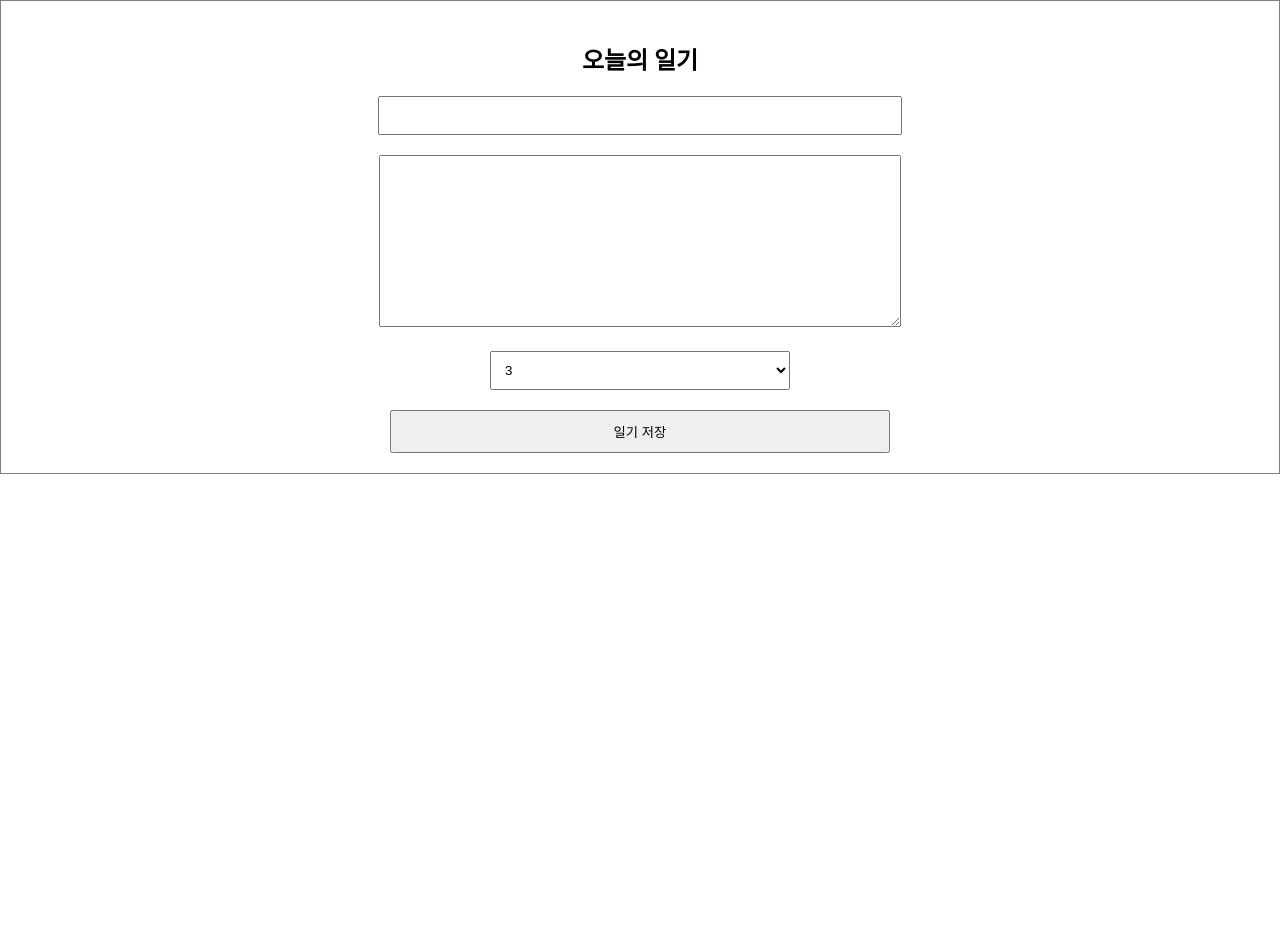
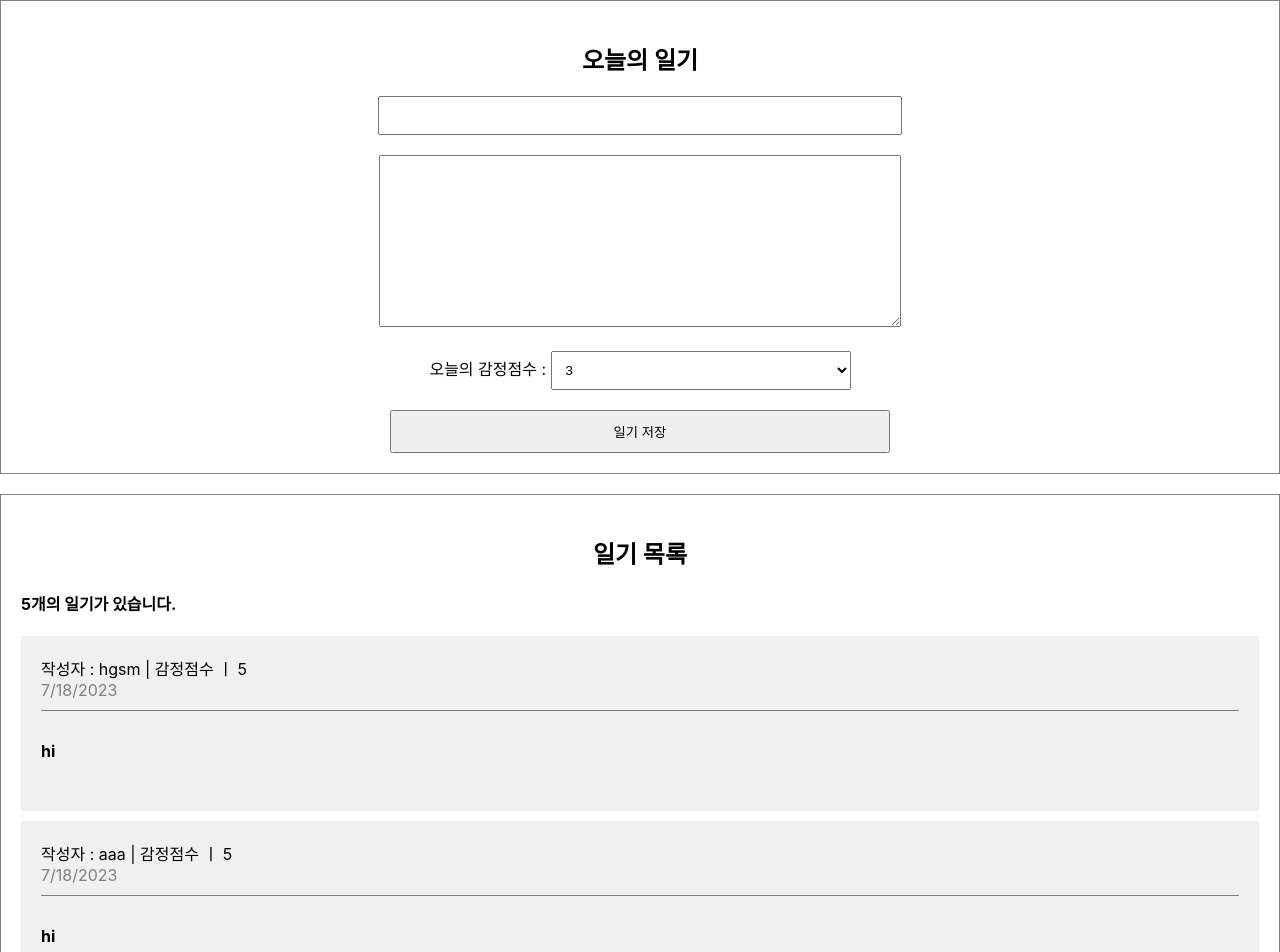
Before and after one commit to SeongMun-Hwang/immersion_education, a React (Create React App) app in the folder emotion_diary(react)/: page / in a window 1280 px wide. Shown: the top 952 px of the page. Before the commit the page ends 800 px from the top, so only its background shows below. Built offline with nearby package versions, Linux system fonts and the light colour scheme.

Commit message:
lecture 6-3 complete

```diff
--- a/emotion_diary(react)/src/App.css
+++ b/emotion_diary(react)/src/App.css
@@ -27,3 +27,36 @@
   cursor: pointer;
 }
 /*DiaryEditor.js css end*/
+
+/*DiaryList.js css start*/
+.DiaryList {
+  border: 1px solid grey;
+  padding: 20px;
+  margin-top: 20px;
+}
+
+.DiaryList h2{
+  text-align: center;
+}
+
+.DiaryItem {
+  background-color: rgb(240, 240, 240);
+  margin-bottom: 10px;
+  padding: 20px;
+}
+
+.DiaryItem .info{
+  border-bottom: 1px solid gray;
+  padding-bottom: 10px;
+  margin-bottom: 10px;
+}
+
+.DiaryItem .date{
+  color: grey;
+}
+
+.DiaryItem .content{
+  font-weight: bold;
+  margin-bottom: 30px;
+  margin-top: 30px;
+}
--- a/emotion_diary(react)/src/App.js
+++ b/emotion_diary(react)/src/App.js
@@ -1,10 +1,47 @@
+import {useRef, useState} from "react";
 import './App.css';
 import DiaryEditor from './DiaryEditor';
+import DiaryList from './DiaryList';
+
+const dummyList=[
+  {
+    id:1,
+    author:"hgsm",
+    content:"hi",
+    emotion:"5",
+    created_date:new Date().getTime(),
+  },  {
+    id:2,
+    author:"aaa",
+    content:"hi",
+    emotion:"5",
+    created_date:new Date().getTime(),
+  },  {
+    id:3,
+    author:"bbb",
+    content:"hi",
+    emotion:"5",
+    created_date:new Date().getTime(),
+  },  {
+    id:4,
+    author:"ccc",
+    content:"hi",
+    emotion:"5",
+    created_date:new Date().getTime(),
+  },  {
+    id:5,
+    author:"ddd",
+    content:"hi",
+    emotion:"5",
+    created_date:new Date().getTime(),
+  },
+]
 
 function App() {
   return (
     <div className="App">
       <DiaryEditor></DiaryEditor>
+      <DiaryList diaryList={dummyList}></DiaryList>
     </div>
   );
 }
--- a/emotion_diary(react)/src/DiaryEditor.js
+++ b/emotion_diary(react)/src/DiaryEditor.js
@@ -41,6 +41,7 @@ const DiaryEditor=()=>{
             <textarea ref={contentInput} name="content" value={state.content} onChange={handleChangeState}></textarea>
         </div>
         <div>
+            <span>오늘의 감정점수 : </span>
             <select name="emotion" value={state.emotion} onChange={handleChangeState}>
                 <option value={1}>1</option>
                 <option value={2}>2</option>
--- /dev/null
+++ b/emotion_diary(react)/src/DiaryItem.js
@@ -0,0 +1,12 @@
+const DiaryItem=({author, content, emotion, created_date})=>{
+    return <div className="DiaryItem">
+<div className="info">
+    <span>작성자 : {author} | 감정점수 ㅣ {emotion} </span>
+    <br></br>
+    <span className="date">{new Date(created_date).toLocaleDateString()}</span>
+</div>
+<div className="content">{content}</div>
+    </div>
+}
+
+export default DiaryItem
--- /dev/null
+++ b/emotion_diary(react)/src/DiaryList.js
@@ -0,0 +1,20 @@
+import DiaryItem from "./DiaryItem";
+
+const DiaryList=({diaryList})=>{
+    console.log(diaryList);
+    return <div className="DiaryList">
+        <h2>일기 목록</h2>
+        <h4>{diaryList.length}개의 일기가 있습니다.</h4>
+        <div>
+            {diaryList.map((it)=>(
+            <DiaryItem key={it.id} {...it}></DiaryItem>
+            ))}
+        </div>
+    </div>
+}
+
+DiaryList.defaultProps={
+    diaryList: [],
+};
+
+export default DiaryList;
```
